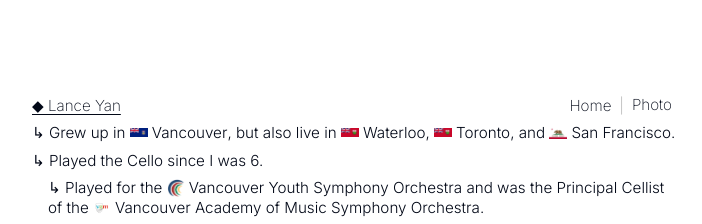
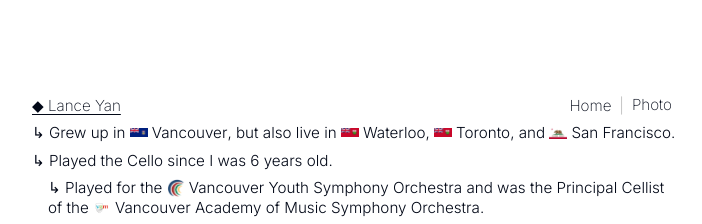
Before and after one commit to lance116/lances-portfolio, a Next.js app: page /about in a window 1280 px wide. Shown: the top 224 px of the page, without its empty margins (288-990 px from the left). Built offline with nearby package versions, Linux system fonts and the light colour scheme.

Commit message:
updated wording

```diff
--- a/app/about/page.tsx
+++ b/app/about/page.tsx
@@ -49,7 +49,7 @@ export default function About() {
             </div>
           </div>
           <div className="whitespace-nowrap">↳ Grew up in <span className="inline-flex items-center align-middle gap-1"><Logo src="/bc flag.png" alt="BC" /><Label>Vancouver</Label></span>, but also live in <span className="inline-flex items-center align-middle gap-1"><Logo src="/ontario flag.png" alt="Ontario" /><Label>Waterloo</Label></span>, <span className="inline-flex items-center align-middle gap-1"><Logo src="/ontario flag.png" alt="Ontario" /><Label>Toronto</Label></span>, and <span className="inline-flex items-center align-middle gap-1"><Logo src="/cali flag.png" alt="California" /><Label>San Francisco</Label></span>.</div>
-          <div>↳ Played the Cello since I was 6.</div>
+          <div>↳ Played the Cello since I was 6 years old.</div>
           <div className="ml-4">↳ Played for the <span className="inline-flex items-center align-middle gap-1"><Logo src="/vyso-favicon.png" alt="VYSO" /><Label><a href="https://vyso.com/" target="_blank" rel="noreferrer" className="hover-underline-nudge">Vancouver Youth Symphony Orchestra</a></Label></span> and was the Principal Cellist of the <span className="inline-flex items-center align-middle gap-1"><Logo src="/vam.jpg" alt="VAM" /><Label><a href="https://vancouveracademyofmusic.com/events/vamso-orpheum-series/" target="_blank" rel="noreferrer" className="hover-underline-nudge">Vancouver Academy of Music Symphony Orchestra</a></Label></span>.</div>
           <div className="ml-4">↳ Performed at: The <span className="inline-flex items-center align-middle gap-1"><Logo src="/vancouver_civic_theatres_logo.jpeg" alt="VCT" /><Label><a href="https://vancouvercivictheatres.com/venues/orpheum/" target="_blank" rel="noreferrer" className="hover-underline-nudge">Vancouver Orpheum</a></Label></span>, the <span className="inline-flex items-center align-middle gap-1"><Logo src="/ubc-logo-edited.jpg" alt="UBC" /><Label><a href="https://www.ubc.ca/" target="_blank" rel="noreferrer" className="hover-underline-nudge">University of British Columbia</a></Label></span>, <span className="inline-flex items-center align-middle gap-1"><Logo src="/capU.jpg" alt="CapU" /><Label><a href="https://www.capilanou.ca/" target="_blank" rel="noreferrer" className="hover-underline-nudge">Capilano University</a></Label></span> and various churches around Vancouver.</div>
           <div>↳ My favorite hobby is 📷 <a href="/photography" className="text-green-700 hover:text-green-900 hover-underline-nudge">photography</a>, favorite sport is <span className="inline-flex items-center align-middle gap-1"><Logo src="/badminton.png" alt="Badminton" /><Label>badminton.</Label></span></div>
```
